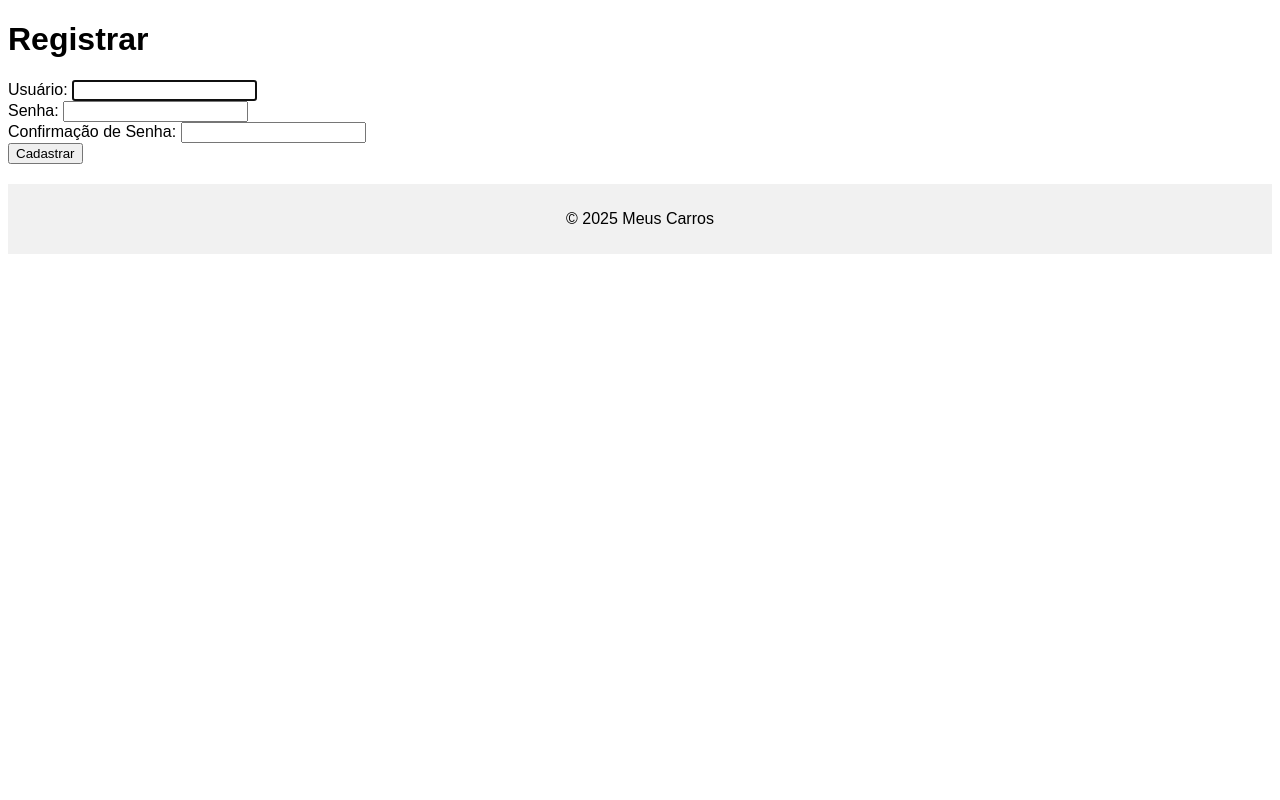
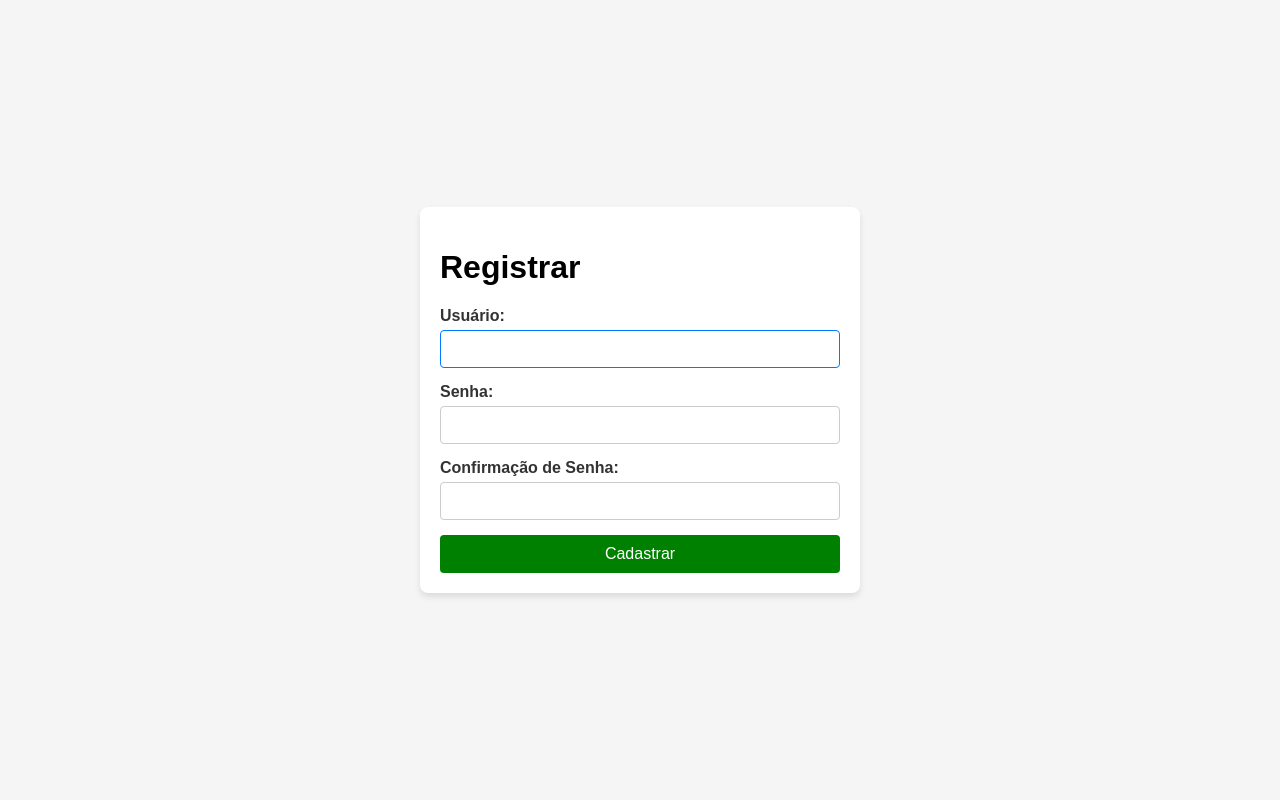
Before and after one commit to Jefferson170713/Django_Carros, a Django app: page /register/ in a window 1280 px wide. Run offline with Django 5.2, Linux system fonts and the light colour scheme; parts of the project's set-up code (start-up, migrations or seed data) failed here and were passed over.

Commit message:
dev - melhoria no layout com o css

```diff
--- a/accounts/static/accounts/css/accounts.css
+++ b/accounts/static/accounts/css/accounts.css
@@ -1,132 +1,57 @@
+/* Centralizar o formulário na página */
 body {
+    display: flex;
+    justify-content: center;
+    align-items: center;
+    height: 100vh; /* Altura total da janela */
+    margin: 0;
+    background-color: #f5f5f5; /* Cor de fundo opcional */
     font-family: Arial, sans-serif;
-    /* background-color: yellow; */
-}
-.titulo {
-    margin: 0px;
-    font-size: 35px;
-    color: rgba(8, 8, 8, 0.637);
 }
 
-.item {
-    margin: 10px 20px 10px 20px;
-    padding: 20px 40px 20px 24px;
-    border: 1px solid #9e9e9e;
-    border-radius: 10px;
-    background-color: #e2dfdf;
-}
-/* .grid {
-    display: grid;
-    grid-template-columns: 1fr;
-    grid-gap: 5px;
-} */
-
-.botao {
-    display: inline-block;
-    padding: 10px 20px 10px 20px;
-    text-decoration: none;
-    font-size: 22px;
-    color: white;
-    background-color: blueviolet;
-    border-radius: 10px;
+.fomulario {
+    background-color: #ffffff; /* Fundo branco para o formulário */
+    padding: 20px;
+    border-radius: 8px;
+    box-shadow: 0 4px 6px rgba(0, 0, 0, 0.1); /* Sombra para destacar o formulário */
+    width: 100%;
+    max-width: 400px; /* Largura máxima do formulário */
 }
 
-.botao:hover {
-    background-color: darkviolet;
+.fomulario label {
+    display: block;
+    margin-bottom: 5px;
+    font-weight: bold;
+    color: #333; /* Cor do texto */
 }
 
-.preco {
-    font-size: 25px;
-    color: green;
+.fomulario input {
+    width: 100%;
+    padding: 10px;
+    margin-bottom: 15px;
+    border: 1px solid #ccc;
+    border-radius: 4px;
+    font-size: 14px;
+    box-sizing: border-box; /* Garante que padding e border não aumentem a largura total */
 }
 
-.text {
-    font-size: 20px;
-    color: rgba(0, 0, 0, 0.637);
-}
-.text-plate {
-    font-size: 30px;
-    color: rgba(0, 0, 0, 0.637);
-}
-/* ---------------------------------------------- */
-
-.search_campo {
-    margin: 20px 0px 20px 0px;
-    display: inline-block;
-    width: 100%;
-    align-items: center;
-    justify-content: center;
-    text-align: center;
-    padding: 10px 20px 10px 20px;
-    border-radius: 10px;
-}
-.botao_pesquisar {
-    display: inline;
-    padding: 10px 20px 10px 20px;
-    text-decoration: none;
-    font-size: 22px;
-    color: white;
-    background-color: green;
-    border-radius: 10px;
-    border: 1px solid green;
+.fomulario input:focus {
+    border-color: #007bff; /* Cor da borda ao focar no campo */
+    outline: none; /* Remove o contorno padrão */
 }
 
-.botao_pesquisar:hover {
-    background-color: darkgreen;
+.fomulario button {
+    width: 100%;
+    padding: 10px;
+    background-color: green;
+    color: white;
+    border: none;
+    border-radius: 4px;
+    font-size: 16px;
+    cursor: pointer;
+    transition: background-color 0.3s;
 }
 
-.search_input {
-    display: inline-block;
-    padding: 10px 20px 10px 20px;
-    margin: 0px 20px 0px 20px;
-    font-size: 22px;
-    border-radius: 10px;
-    border: 1px solid #9e9e9e;
+.fomulario button:hover {
+    background-color: rgb(12, 172, 12);
 }
-.imagem {
-    width: 100%; /* A largura será 100% do contêiner */
-    max-width: 400px; /* Limita a largura máxima */
-    height: auto; /* Ajusta a altura proporcionalmente */
-    max-height: 400px; /* Limita a altura máxima */
-    object-fit: cover;
-    border-radius: 10px;
-    margin: 10px;
-}
-.footer {
-    margin-top: 20px;
-    padding: 10px;
-    text-align: center;
-    background-color: #f1f1f1;
-    /* border-top: 1px solid #9e9e9e;
-    border-radius: 10px; */
-}
-/* ---------------------------------------------- */
-.menu {
-    background-color: #333; /* Cor de fundo do menu */
-    padding: 10px 0;
-    margin: 0px;
-}
-
-.menu-list {
-    list-style: none; /* Remove os marcadores da lista */
-    margin: 0;
-    padding: 0;
-    display: flex; /* Exibe os itens do menu em linha */
-    justify-content: center; /* Centraliza os itens */
-}
-
-.menu-list li {
-    margin: 0 15px; /* Espaçamento entre os itens */
-}
-
-.menu-list a {
-    text-decoration: none; /* Remove o sublinhado dos links */
-    color: white; /* Cor do texto */
-    font-size: 20px;
-    font-weight: bold;
-    transition: color 0.3s; /* Animação ao passar o mouse */
-}
-
-.menu-list a:hover {
-    color: #ffcc00; /* Cor ao passar o mouse */
-}
--- a/accounts/templates/accounts/base_template.html
+++ b/accounts/templates/accounts/base_template.html
@@ -8,20 +8,7 @@
     <title>{% block title %}My Cars{% endblock %}</title>
 </head>
 <body>
-    <header>
-        {% block menu %}
-        {% endblock %}
-
-        {% block header %}
-        {% endblock %}
-    </header>
-    <main>
-        {% block content %}
-        {% endblock %}
-    </main>
-    <footer>
-        {% block footer %}
-        {% endblock %}
-    </footer>
+    {% block content %}
+    {% endblock %}
 </body>
 </html>
```
